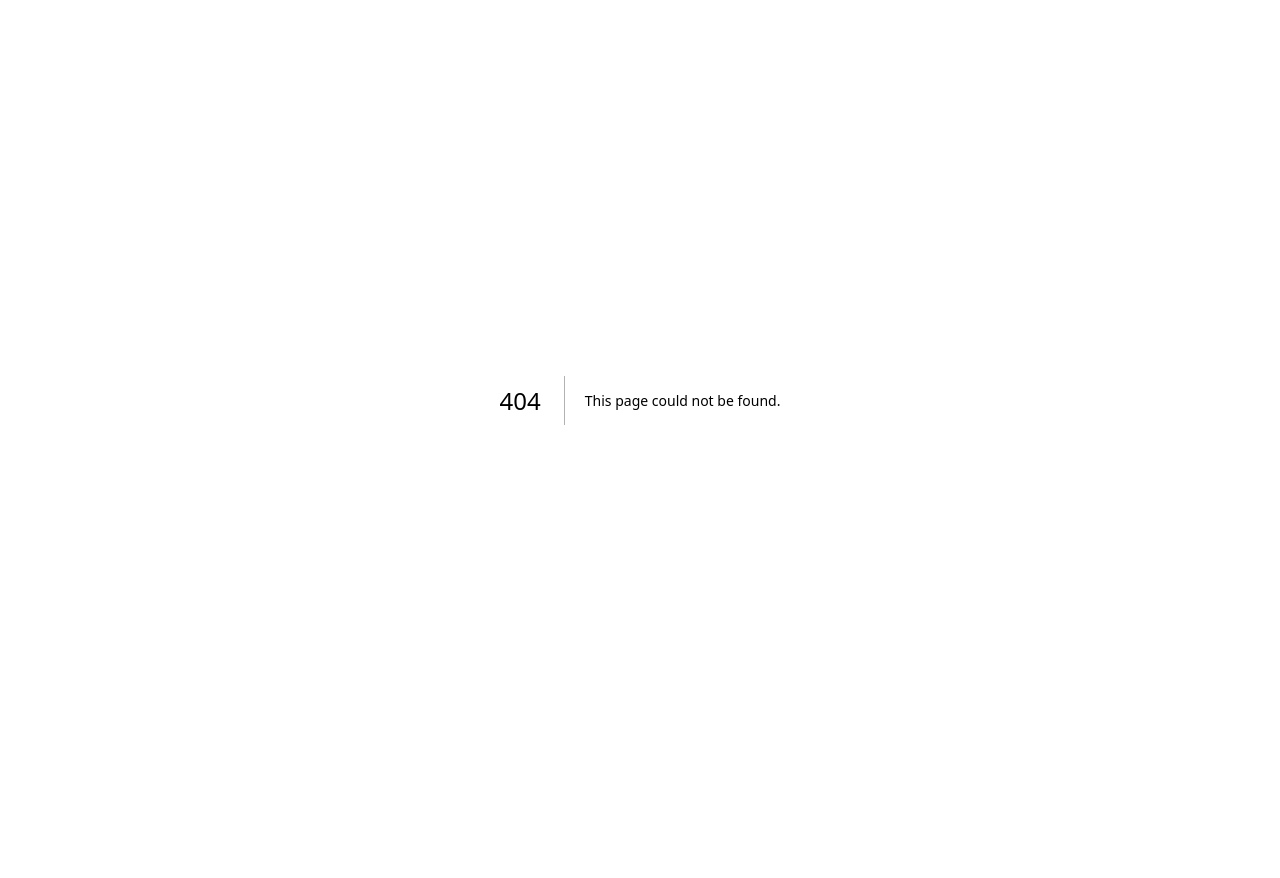
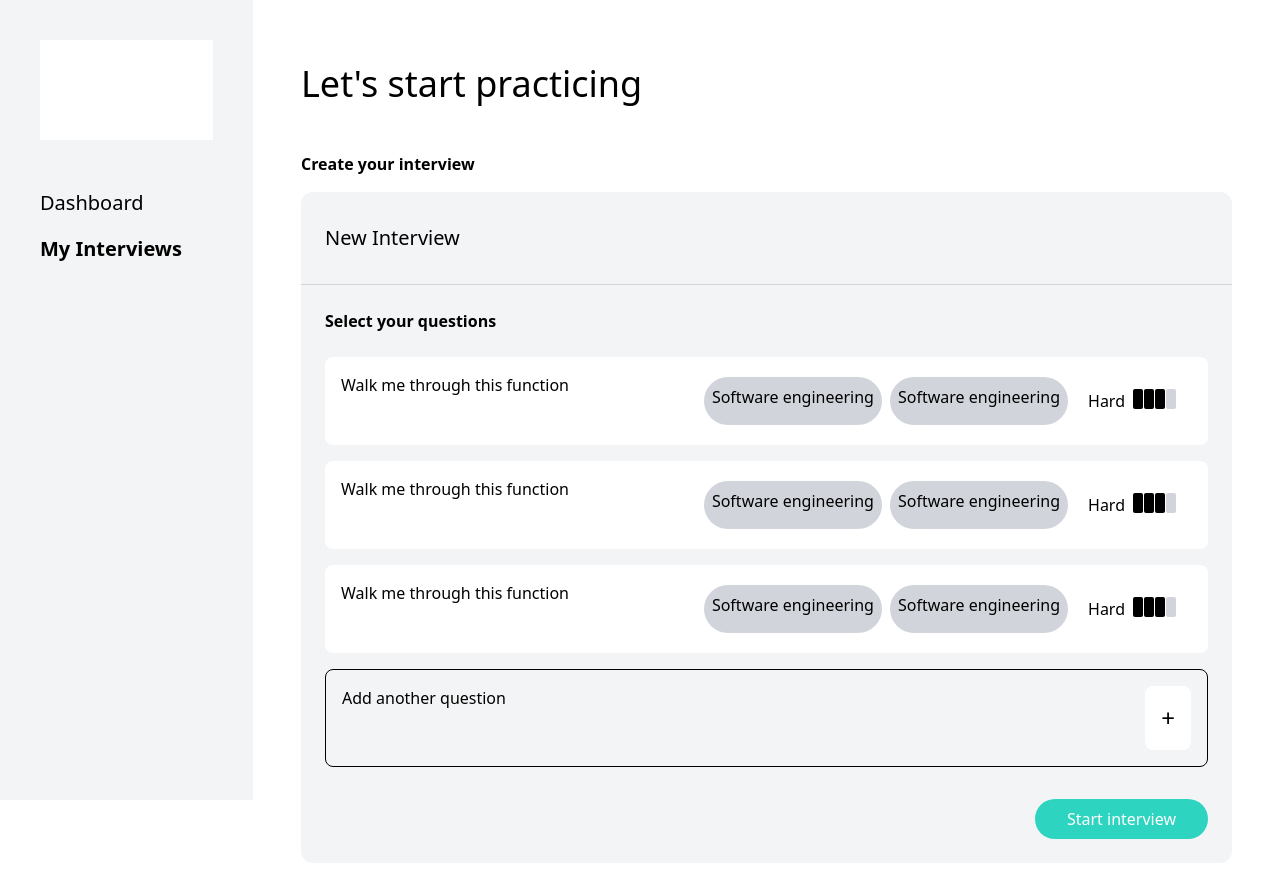
Before and after one commit to HurricaneSKC/AIInterviewAssistant, a Next.js app in the folder UserFrontEndUI/: page /dashboard/my-interviews in a window 1280 px wide. Before the commit this address had no page. Shown: the top 878 px of the page. Before the commit the page ends 800 px from the top, so only its background shows below. Built offline with nearby package versions, Linux system fonts and the light colour scheme.

Commit message:
Initial UI work

```diff
--- /dev/null
+++ b/UserFrontEndUI/app/dashboard/layout.tsx
@@ -0,0 +1,28 @@
+import "../../styles/globals.css";
+import { Metadata } from "next";
+import { Sidebar } from "@/components/Sidebar/Sidebar";
+
+export const metadata: Metadata = {
+  title: "AIIA - Home",
+  openGraph: {
+    title: "AIIA - Home",
+    description:
+      "AIIA is an AI-powered mock interview platform that helps you practice for your next job interview.",
+  },
+  themeColor: "#FFF",
+};
+
+export default async function RootLayout({
+  children,
+}: {
+  children: React.ReactNode;
+}) {
+  return (
+    <html lang="en">
+      <body className="flex scroll-smooth antialiased [font-feature-settings:'ss01']">
+        <Sidebar />
+        <div className="w-full p-12 pt-16">{children}</div>
+      </body>
+    </html>
+  );
+}
--- /dev/null
+++ b/UserFrontEndUI/app/dashboard/my-interviews/page.tsx
@@ -0,0 +1,15 @@
+"use client";
+
+import { InterviewCreator } from "@/components/InterviewCreator/InterviewCreator";
+import React from "react";
+
+const DashboardPage = () => {
+  return (
+    <>
+      <h1 className="text-4xl mb-12">Let&apos;s start practicing</h1>
+      <InterviewCreator />
+    </>
+  );
+};
+
+export default DashboardPage;
--- a/UserFrontEndUI/app/dashboard/page.tsx
+++ b/UserFrontEndUI/app/dashboard/page.tsx
@@ -1,10 +1,9 @@
 "use client";
 
-import Dashboard from "@/components/Dashboard";
 import React from "react";
 
 const DashboardPage = () => {
-  return <Dashboard />;
+  return <h1>DASHBOARD</h1>;
 };
 
 export default DashboardPage;
--- /dev/null
+++ b/UserFrontEndUI/components/AddQuestion/AddQuestion.tsx
@@ -0,0 +1,10 @@
+export const AddQuestion = () => {
+  return (
+    <div className="border border-black rounded-lg p-4 flex w-full justify-between align-middle">
+      <h3>Add another question</h3>
+      <button className="p-4 bg-white rounded-lg flex justify-center align-middle text-2xl">
+        +
+      </button>
+    </div>
+  );
+};
--- /dev/null
+++ b/UserFrontEndUI/components/InterviewCreator/InterviewCreator.tsx
@@ -0,0 +1,35 @@
+import { AddQuestion } from "../AddQuestion/AddQuestion";
+import { Question } from "../Question/Question";
+
+export const InterviewCreator = () => {
+  return (
+    <>
+      <h3 className="font-bold mb-4">Create your interview</h3>
+      <div className="bg-gray-100 rounded-xl w-full flex flex-col">
+        <div className="flex pl-6 pr-6 mt-8 border-b-gray-300 border-b-[1px] ">
+          <h2 className="text-xl mb-8">New Interview</h2>
+        </div>
+        <div className="p-6">
+          <h3 className="font-bold mb-6">Select your questions</h3>
+          <div className="mb-4">
+            <Question />
+          </div>
+          <div className="mb-4">
+            <Question />
+          </div>
+          <div className="mb-4">
+            <Question />
+          </div>
+          <div className="mb-8">
+            <AddQuestion />
+          </div>
+          <div className="flex justify-end">
+            <button className="bg-teal-400 text-white rounded-full p-2 px-8">
+              Start interview
+            </button>
+          </div>
+        </div>
+      </div>
+    </>
+  );
+};
--- /dev/null
+++ b/UserFrontEndUI/components/Question/Question.tsx
@@ -0,0 +1,26 @@
+export const Question = () => {
+  return (
+    <div className="bg-white rounded-lg p-4 flex w-full justify-between align-middle flex-wrap">
+      <h3>Walk me through this function</h3>
+      <div className="flex flex-wrap">
+        <div className="tags flex flex-wrap">
+          <div className="bg-gray-300 text-bold rounded-full p-2 m-1">
+            Software engineering
+          </div>
+          <div className="bg-gray-300 text-bold rounded-full p-2 m-1">
+            Software engineering
+          </div>
+        </div>
+        <div className="difficulty flex justify-between p-4">
+          <p className="mr-2">Hard</p>
+          <div className="flex">
+            <div className="h-[20px] w-[10px] bg-black rounded-sm mr-[1px]"></div>
+            <div className="h-[20px] w-[10px] bg-black rounded-sm mr-[1px]"></div>
+            <div className="h-[20px] w-[10px] bg-black rounded-sm mr-[1px]"></div>
+            <div className="h-[20px] w-[10px] bg-gray-300 rounded-sm"></div>
+          </div>
+        </div>
+      </div>
+    </div>
+  );
+};
--- /dev/null
+++ b/UserFrontEndUI/components/Sidebar/Sidebar.tsx
@@ -0,0 +1,25 @@
+"use client";
+import Link from "next/link";
+import { usePathname } from "next/navigation";
+
+export const Sidebar = () => {
+  const pathname = usePathname();
+  console.log(pathname);
+  return (
+    <div className="h-[100vh] bg-gray-100 w-[300px] p-10 flex flex-col text-[20px]">
+      <div className="w-full h-[100px] bg-white mb-12"></div>
+      <Link
+        href="/dashboard"
+        className={`mb-4 ${pathname === "/dashboard" ? "font-bold" : ""}`}
+      >
+        Dashboard
+      </Link>
+      <Link
+        href="/dashboard/my-interviews"
+        className={pathname === "/dashboard/my-interviews" ? "font-bold" : ""}
+      >
+        My Interviews
+      </Link>
+    </div>
+  );
+};
```
